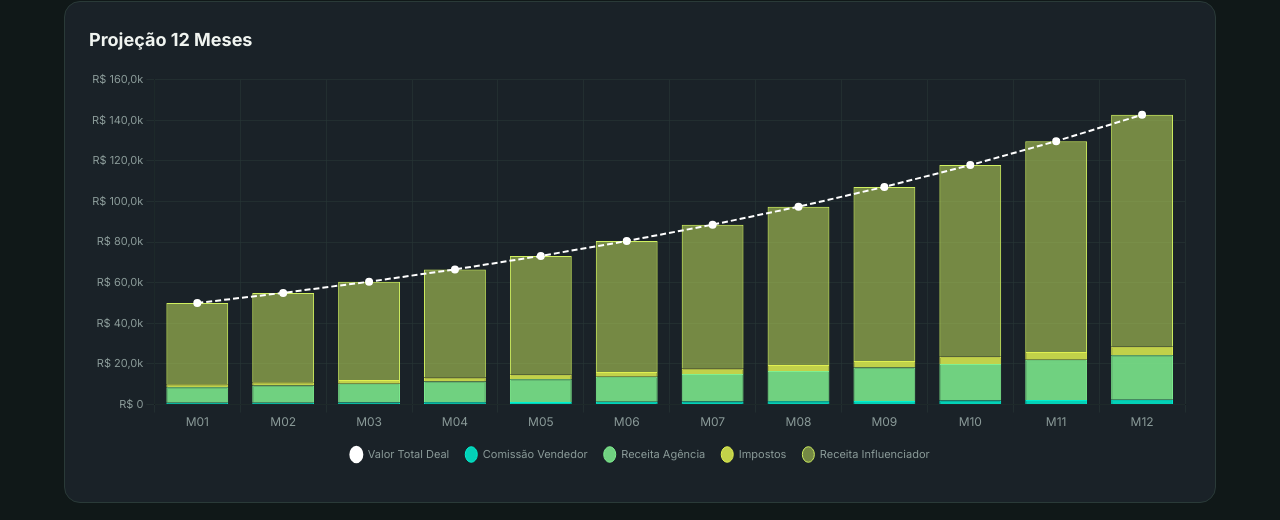
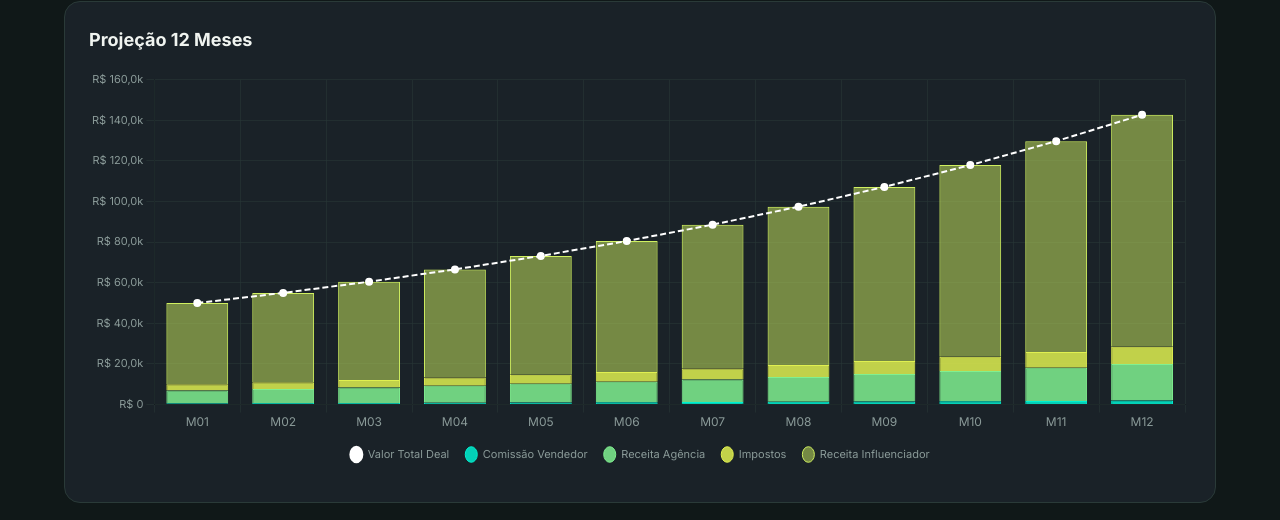
Before and after one commit to murakamileonardo/seeksim, a plain HTML site: page index.html in a window 1280 px wide. Shown: the part 1448-1968 px from the top of the page. Drawn offline with nearby package versions, Linux system fonts and the light colour scheme.

Commit message:
Imposto base 30% pré-preenchido
Co-Authored-By: Claude Opus 4.6 (1M context) <noreply@anthropic.com>

```diff
--- a/app.js
+++ b/app.js
@@ -9,7 +9,7 @@ function generateDefaultMonthlySales(base, growth, count) {
 
 const state = {
   agencyCommissionPct: 0.20,
-  agencyTaxPct: 0.15,
+  agencyTaxPct: 0.30,
   numThresholds: 3,
   thresholds: [
     { min: 0, max: 30000, commissionPct: 0.10 },
@@ -553,7 +553,7 @@ function loadScenariosFromStorage() {
 function seedDefaultScenarios() {
   const baseParams = {
     agencyCommissionPct: 0.20,
-    agencyTaxPct: 0.15,
+    agencyTaxPct: 0.30,
     numThresholds: 3,
     thresholds: [
       { min: 0, max: 30000, commissionPct: 0.10 },
@@ -565,7 +565,7 @@ function seedDefaultScenarios() {
 
   const conservador1Params = {
     agencyCommissionPct: 0.20,
-    agencyTaxPct: 0.15,
+    agencyTaxPct: 0.30,
     numThresholds: 3,
     thresholds: [
       { min: 0, max: 30000, commissionPct: 0.05 },
@@ -577,7 +577,7 @@ function seedDefaultScenarios() {
 
   const conservador2Params = {
     agencyCommissionPct: 0.25,
-    agencyTaxPct: 0.15,
+    agencyTaxPct: 0.30,
     numThresholds: 3,
     thresholds: [
       { min: 0, max: 50000, commissionPct: 0.05 },
--- a/index.html
+++ b/index.html
@@ -45,7 +45,7 @@
         </div>
         <div class="input-group-inline">
           <label for="agency-tax">Impostos</label>
-          <div class="inline-input-wrap"><input type="number" id="agency-tax" value="15" min="0" max="100" step="1" class="pct-input-sm"><span class="input-suffix">%</span></div>
+          <div class="inline-input-wrap"><input type="number" id="agency-tax" value="30" min="0" max="100" step="1" class="pct-input-sm"><span class="input-suffix">%</span></div>
         </div>
         <div class="input-group-inline">
           <label for="num-thresholds">Faixas</label>
```
